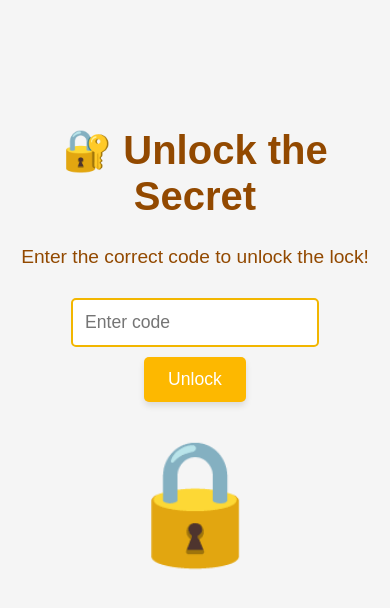
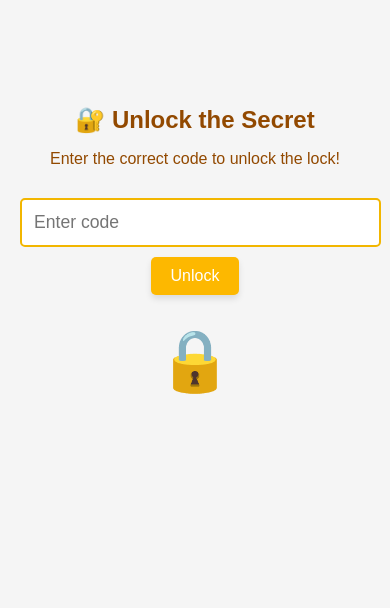
Before and after one commit to AwfulSolution/Lock-webpage, a plain HTML site: page index.html in a window 390 px wide. Drawn offline with Linux system fonts and the light colour scheme.

Commit message:
Update styles.css

```diff
--- a/styles.css
+++ b/styles.css
@@ -84,3 +84,46 @@ body {
   #message.error {
     color: #d00000; /* Matches closed lock color */
   }
+  /* Default styles (for desktops or larger screens) */
+body {
+  font-size: 16px;
+}
+
+/* Styles for tablets and smaller devices */
+@media (max-width: 768px) {
+  .container {
+    padding: 10px;
+  }
+
+  h1 {
+    font-size: 1.8em;
+  }
+
+  #codeInput {
+    width: 90%; /* Expand input to fit smaller screens */
+  }
+
+  #submitButton {
+    padding: 10px 20px;
+    font-size: 1em;
+  }
+
+  .lock {
+    font-size: 80px; /* Reduce lock size */
+  }
+}
+
+/* Styles for very small devices (e.g., phones) */
+@media (max-width: 480px) {
+  h1 {
+    font-size: 1.5em;
+  }
+
+  .instructions {
+    font-size: 1em;
+  }
+
+  .lock {
+    font-size: 60px;
+  }
+}
```
